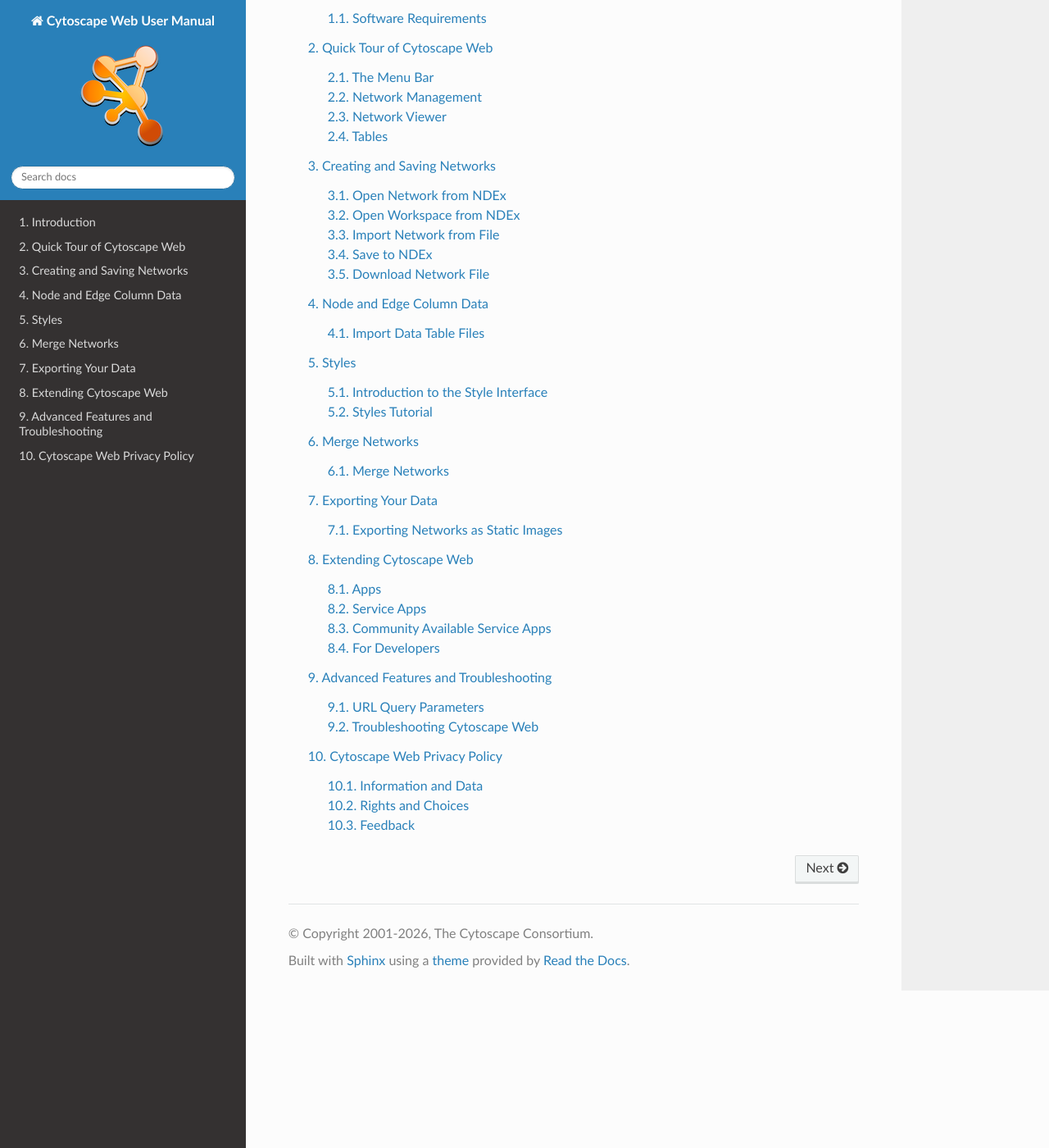
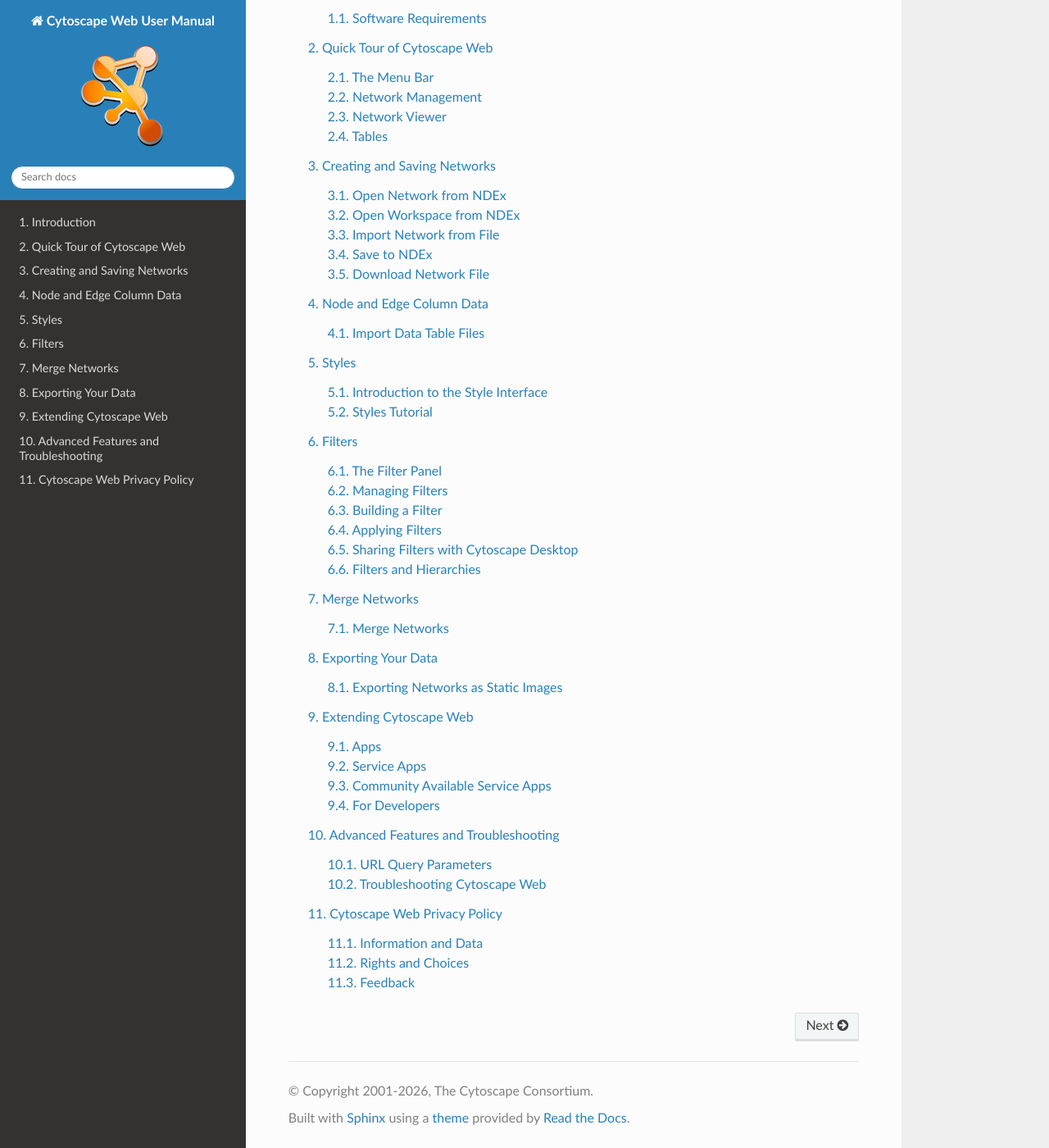
Before and after one commit to cytoscape/web-cytoscape-manual, a Sphinx documentation site: the page built from docs/index.rst, in a window 1280 px wide and 1400 px high, scrolled down 329 px. Shown: the whole window at 82% size. Built offline with Sphinx 7.4.7 and the Read the Docs theme 3.1.0, drawn with Linux system fonts in a browser that asks for light colours; part of the change alters nothing that is shown.

Commit message:
Add the Filter panel (FILTER tab) for Cytoscape Web 1.1.0
- Quick Tour: a short "Filter" section after "Style", with a link to the
  new chapter and a screenshot.
- New "Filters" chapter (after Styles in index.rst): the Filter panel,
  managing filters (new, rename, copy, remove, export, import), column,
  degree and topology filters, groups, applying filters (select, show,
  "Apply when filter changes"), sharing filter files with Cytoscape
  Desktop, and how FILTER tab filters interact with a hierarchy's
  subnetwork filter.
- Screenshots of Cytoscape Web 1.1.0 with the galFiltered network, and
  of a MuSIC hierarchy in the Sub Network Viewer.

Covers the features of the 1.1.0 release only: no drag and drop, no
filters generated from a description.

Co-Authored-By: Claude Opus 5.5 <noreply@anthropic.com>

```diff
--- /dev/null
+++ b/docs/Filters.md
@@ -0,0 +1,269 @@
+Filters
+====================
+<a id="filters"> </a>
+
+The **Filter Panel** (FILTER tab in Control Panel) finds the nodes and edges of a network that meet a set of
+conditions, and either **selects** them or **shows** only them. For example, you can find the nodes with
+5 or more edges, the edges whose *weight* is between 0 and 5.5, or the nodes with at least two neighbors
+whose name contains *gal*.
+
+Filters work like those of the **Filter** tab in the Cytoscape desktop application, and the two applications
+can exchange them: a filter file exported from one can be imported into the other
+(see **[Sharing Filters with Cytoscape Desktop](Filters.md#sharing_filters)**).
+
+![](_static/images/Filters/filter_select_mode.png)
+
+*The **STE or CDC hubs** filter applied to the galFiltered network in select mode: the 11 nodes that pass
+are selected (highlighted in yellow), and the **Table Panel** lists them.*
+
+To find nodes and edges quickly by a word or a value, the **[Search Tool](Quick_Tour_of_Cytoscape.md#search_tool)**
+in the Menu Bar may be all you need. Filters are for more precise questions, combining several conditions.
+
+<a id="the_filter_panel"> </a>
+## The Filter Panel
+
+The **Filter Panel** has three parts:
+
+-   At the top, the **filter list** shows the filter you are working on. The
+    ![](_static/images/Filters/options_icon.png) button next to it opens the options menu, to create, rename,
+    copy, remove, export and import filters.
+
+-   In the middle are the **conditions** of the filter, which you add with the
+    ![](_static/images/Filters/add_icon.png) button.
+
+-   At the bottom are the controls to **apply** the filter, and a line that reports the result of the
+    last run.
+
+Filters belong to the workspace, not to a network: every filter can be applied to any network of the
+workspace. A filter is always applied to the **current network**. When a hierarchy is open and you click in
+the **[Sub Network Viewer](Quick_Tour_of_Cytoscape.md#cell_view)**, it is applied to the subnetwork shown
+there.
+
+<a id="managing_filters"> </a>
+## Managing Filters
+
+There is always at least one filter: the first time you open the **FILTER** tab, an empty filter named
+*Default filter* is created. Use the options menu to manage your filters:
+
+![](_static/images/Filters/filter_options_menu.png)
+
+<table cellspacing="0">
+<tbody>
+<tr> <th class="">Option</th> <th class="">Action</th> </tr>
+<tr> <td class=""><b>New filter</b></td> <td class="">Creates an empty filter. You are asked for its name; <i>My filter</i> is suggested.</td> </tr>
+<tr> <td class="alt"><b>Rename current filter</b></td> <td class="alt">Changes the name of the filter. Names must be unique; uppercase and lowercase letters are not told apart.</td> </tr>
+<tr> <td class=""><b>Copy current filter</b></td> <td class="">Creates a copy of the filter, with a numbered name (<i>Hubs 2</i>).</td> </tr>
+<tr> <td class="alt"><b>Remove current filter</b></td> <td class="alt">Deletes the filter, after asking you to confirm. Not available when it is the only filter.</td> </tr>
+<tr> <td class=""><b>Export filters...</b></td> <td class="">Saves all your filters to a file named <i>cytoscape-filters.json</i>, which the Cytoscape desktop application can import.</td> </tr>
+<tr> <td class="alt"><b>Import filters...</b></td> <td class="alt">Adds the filters of a filter file to your filters. Existing filters are never replaced: an imported filter whose name is already used gets a numbered name. A message reports how many filters were imported, and how many entries of the file were skipped because Cytoscape Web cannot use them.</td> </tr>
+</tbody>
+</table>
+
+Your filters are kept in your web browser, together with your workspace, and changes are saved
+automatically. They are **not** saved to NDEx with your networks or workspaces: use **Export filters...**
+to keep a copy of them or to share them.
+
+<a id="building_a_filter"> </a>
+## Building a Filter
+
+A filter is a list of conditions. Click the ![](_static/images/Filters/add_icon.png) button below the
+conditions to add one:
+
+![](_static/images/Filters/filter_add_condition_menu.png)
+
+-   **[Column filter](Filters.md#column_filter)**: compares the value of a node or edge column.
+-   **[Degree filter](Filters.md#degree_filter)**: compares the number of edges of a node.
+-   **[Topology filter](Filters.md#topology_filter)**: counts the neighbors of a node that meet their own
+    conditions.
+-   **[Group](Filters.md#groups)**: holds conditions of its own, to combine them differently.
+
+Click the ![](_static/images/Filters/remove_icon.png) button next to a condition to remove it; removing a
+group removes all the conditions in it.
+
+Once a filter has two or more conditions, the **Match all (AND)** / **Match any (OR)** list above them
+decides whether a node or edge must meet all of the conditions, or at least one of them.
+
+If a condition cannot work on the current network, for example because its column does not exist there, a
+warning icon appears next to it. Point at the icon (or move the keyboard focus to it) to read the reason.
+Such a condition matches nothing on this network.
+
+<a id="column_filter"> </a>
+### Column Filter
+
+A column filter compares the values of one column. Pick the column from the list: node columns come
+first (*Node: COMMON*), then edge columns (*Edge: interaction*). The comparison offered depends on the type
+of the column.
+
+**Numeric columns**
+
+The slider covers the smallest and the largest value of the column; drag its two handles to choose a range.
+You can also type the values in the two fields, including values outside the slider.
+
+-   **is**: matches values inside the range, inclusive.
+-   **is not**: matches values outside the range. Nodes and edges without a value also match.
+
+![](_static/images/Filters/filter_column_numeric.png)
+
+**Text (string) columns**
+
+Type the text to look for, and choose how to compare it:
+
+-   **contains**: matches values that contain the text.
+-   **doesn't contain**: matches values that do not contain the text.
+-   **is**: matches values equal to the text.
+-   **is not**: matches values that differ from the text.
+-   **matches regex**: matches values that follow a *regular expression*, which allows much more precise
+    matching. The expression must match the whole value: `ste\d+` matches *STE2* and *STE11*, but not *MSTE2*
+    or *STE*. Regular expressions use the
+    <a href="https://developer.mozilla.org/en-US/docs/Web/JavaScript/Guide/Regular_expressions" target="_blank">JavaScript syntax</a>.
+
+Text comparisons ignore uppercase and lowercase: *gal* matches *GAL4*. Nodes and edges without a value match
+**doesn't contain** and **is not**, and none of the other comparisons.
+
+![](_static/images/Filters/filter_column_string.png)
+
+**True/false (boolean) columns**
+
+Choose whether to match the values that are **true** or those that are **false**. Nodes and edges without a
+value match neither.
+
+![](_static/images/Filters/filter_column_boolean.png)
+
+**List columns**
+
+A column that holds a list of values (of numbers, text or true/false) is compared element by element, with one
+more choice:
+
+-   **any element**: the node or edge matches if at least one element of its list matches.
+-   **every element**: it matches only if all the elements of its list match.
+
+For lists of true/false values, a node or edge matches if any element has the chosen value.
+
+<a id="degree_filter"> </a>
+### Degree Filter
+
+A degree filter matches the nodes whose number of edges is inside a range (**is**) or outside it
+(**is not**), inclusive. Choose which edges to count:
+
+-   **In + Out**: all the edges of the node.
+-   **In**: the edges that point to the node (the node is their target).
+-   **Out**: the edges that leave the node (the node is their source).
+
+The slider covers the smallest and the largest degree in the network. Until you change the range, the filter
+matches every node.
+
+![](_static/images/Filters/filter_degree.png)
+
+<a id="topology_filter"> </a>
+### Topology Filter
+
+A topology filter matches nodes by their surroundings: the nodes that have **at least** (or **less than**) a
+given number of neighbors within a given distance, counting only the neighbors that meet the conditions
+listed under *where the neighbours match*. Add those conditions with the
+![](_static/images/Filters/add_icon.png) button inside the topology filter, the same way as in the filter
+itself.
+
+-   The **distance** is the number of edges to go through: 1 counts the direct neighbors only, 2 also counts
+    their neighbors, and so on. The direction of the edges does not matter.
+-   A node is never counted as its own neighbor, and the nodes on the way do not need to meet the
+    conditions.
+-   Without any condition, every neighbor counts.
+
+For example, the filter below matches the nodes that are directly connected to at least two nodes whose
+**COMMON** name contains *gal*:
+
+![](_static/images/Filters/filter_topology.png)
+
+<a id="groups"> </a>
+### Groups
+
+By default, a node or edge must meet all the conditions of a filter. To mix **all** and **any**, put some
+conditions in a **Group**: a group holds conditions of its own, with its own **Match all** / **Match any**
+list and ![](_static/images/Filters/add_icon.png) button, and it counts as one condition of the filter around
+it. Groups are drawn with a dashed border, and they can be nested.
+
+For example, to find the nodes whose **COMMON** name contains *ste* **or** *cdc*, but only those with 2 or
+more edges:
+
+1.  Add a **Group**, and set it to **Match any (OR)**.
+2.  In the group, add a **Column filter** for *Node: COMMON* **contains** *ste*, and another one for
+    *Node: COMMON* **contains** *cdc*.
+3.  Below the group, add a **Degree filter** with a range starting at 2.
+
+![](_static/images/Filters/filter_group.png)
+
+<a id="applying_filters"> </a>
+## Applying Filters
+
+![](_static/images/Filters/filter_apply_panel.png)
+
+Choose what applying the filter does:
+
+-   **select** (the default): the nodes and edges that pass the filter become the selection, replacing the
+    previous one. A filter that only has node conditions selects nodes only: it selects no edges.
+
+-   **show**: the nodes and edges that do not pass the filter are hidden, and the others are shown.
+    A filter that only has node conditions hides no edge, but an edge whose node is hidden is not drawn.
+    The selection does not change.
+
+![](_static/images/Filters/filter_show_mode.png)
+
+*The same filter in show mode: only the 11 nodes that pass are shown.*
+
+Click **APPLY** to apply the filter to the current network. When **Apply when filter changes** is
+checked, the filter is applied again by itself whenever you change its conditions or pick another filter.
+This is the default for networks with fewer than 100,000 nodes and edges; for larger networks, check the box
+yourself if you want it. Switching between **select** and **show** always applies the filter right away.
+Opening the **FILTER** tab or switching to another network applies nothing.
+
+The line under the controls reports the result of the last run, for example
+*Selected 11 nodes and 0 edges in 2 ms*.
+
+Some things to know about **show**:
+
+-   Show hides elements by setting the **Visibility** *bypass* of the network's current style (see
+    **[Styles](Styles.md#styles)**). The hidden elements are therefore saved with the network: a network
+    saved to NDEx or exported while a filter shows only part of it keeps the other elements hidden.
+-   Switching a filter back to **select**, or applying any filter in **select** mode after it, shows all the
+    nodes and edges again.
+-   Applying a filter in **show** mode also shows the elements that you hid before by other means, when they
+    pass the filter.
+-   Applying a filter cannot be undone with **Edit → Undo**: switch to **select** to show everything again,
+    or apply another filter.
+
+<a id="sharing_filters"> </a>
+## Sharing Filters with Cytoscape Desktop
+
+Filter files are the same in both applications. In the Cytoscape desktop application, use **Export filters...**
+and **Import filters...** in the options menu of the **Filter** tab; in Cytoscape Web, use the same options
+of the **[Filter Panel](Filters.md#managing_filters)**.
+
+A few differences remain:
+
+-   Cytoscape Web skips the entries of a filter file it cannot use, such as conditions added by Cytoscape
+    apps, and imports the others. The import message tells you how many entries were skipped.
+-   **Regular expressions** follow the JavaScript syntax in Cytoscape Web and the Java syntax in the desktop
+    application. Most expressions work the same way in both; one that uses Java-only syntax, such as `a++` or
+    `\p{Alpha}`, shows a warning icon in Cytoscape Web and matches nothing. Case-sensitive matching (`(?-i)` in
+    the desktop application) is not available in Cytoscape Web.
+-   Filter files created by commands or scripts may compare numbers in ways the **Filter Panel** does not
+    offer, such as **is greater than** or **is at most**. Cytoscape Web shows and applies them as they are; if
+    you change such a condition to **is** or **is not**, it becomes the closest range (*is at least 5* becomes
+    *between 5 and the largest value*).
+-   A column condition from a file can apply to the nodes and the edges at the same time; it is shown as
+    *Node + Edge: name*.
+-   Whether a filter selects or shows is not saved in filter files: imported filters start in **select** mode.
+
+<a id="filters_and_hierarchies"> </a>
+## Filters and Hierarchies
+
+The subnetworks shown in the **[Sub Network Viewer](Quick_Tour_of_Cytoscape.md#cell_view)** of a hierarchy can
+have a filter of their own, shown below the network, which lets you choose the sources of data to display.
+That filter is separate from the filters of the **Filter Panel**:
+
+-   Applying a filter of the **Filter Panel** to such a subnetwork turns the subnetwork's own filter off.
+-   Turning the subnetwork's own filter back on shows again anything a **Filter Panel** filter hid in
+    **show** mode, and applies the subnetwork's filter instead. Your filters in the **Filter Panel** do not
+    change.
+
+![](_static/images/Filters/filter_hierarchy.png)
--- a/docs/Quick_Tour_of_Cytoscape.md
+++ b/docs/Quick_Tour_of_Cytoscape.md
@@ -190,6 +190,15 @@ As shown below, even though the look and feel of the **Style Panel** is consiste
 
 ![](_static/images/Quick_Tour/quick_tour_style_tab.png)
 
+<a id="filter_tab"> </a>
+### Filter
+
+The **Filter Panel** (FILTER tab in Control Panel) finds the nodes and edges that meet a set of conditions, based on their column values, their number of edges or their neighbors, and either selects them or shows only them.
+
+As shown below, the **Filter Panel** works like the Filter tab of the Cytoscape desktop application, and the two applications can exchange filters through filter files. We recommend you review the chapter on **[Filters](Filters.md#filters)** for detailed information and examples.
+
+![](_static/images/Quick_Tour/quick_tour_filter_tab.png)
+
 <a id="layout_tools"> </a>
 ### Layout Tools
 
--- a/docs/index.rst
+++ b/docs/index.rst
@@ -18,6 +18,7 @@ http://www.gnu.org/licenses/lgpl-2.1.html.
    Creating_Networks
    Node_and_Edge_Column_Data
    Styles
+   Filters
    Merge
    Export_Your_Data
    Extending
```
Also changed, not shown: docs/_static/images/Filters/add_icon.png (added), docs/_static/images/Filters/filter_add_condition_menu.png (added), docs/_static/images/Filters/filter_apply_panel.png (added), docs/_static/images/Filters/filter_column_boolean.png (added), docs/_static/images/Filters/filter_column_numeric.png (added), docs/_static/images/Filters/filter_column_string.png (added), docs/_static/images/Filters/filter_degree.png (added), docs/_static/images/Filters/filter_group.png (added), docs/_static/images/Filters/filter_hierarchy.png (added), docs/_static/images/Filters/filter_options_menu.png (added), docs/_static/images/Filters/filter_select_mode.png (added), docs/_static/images/Filters/filter_show_mode.png (added), docs/_static/images/Filters/filter_topology.png (added), docs/_static/images/Filters/options_icon.png (added), 2 more files.
